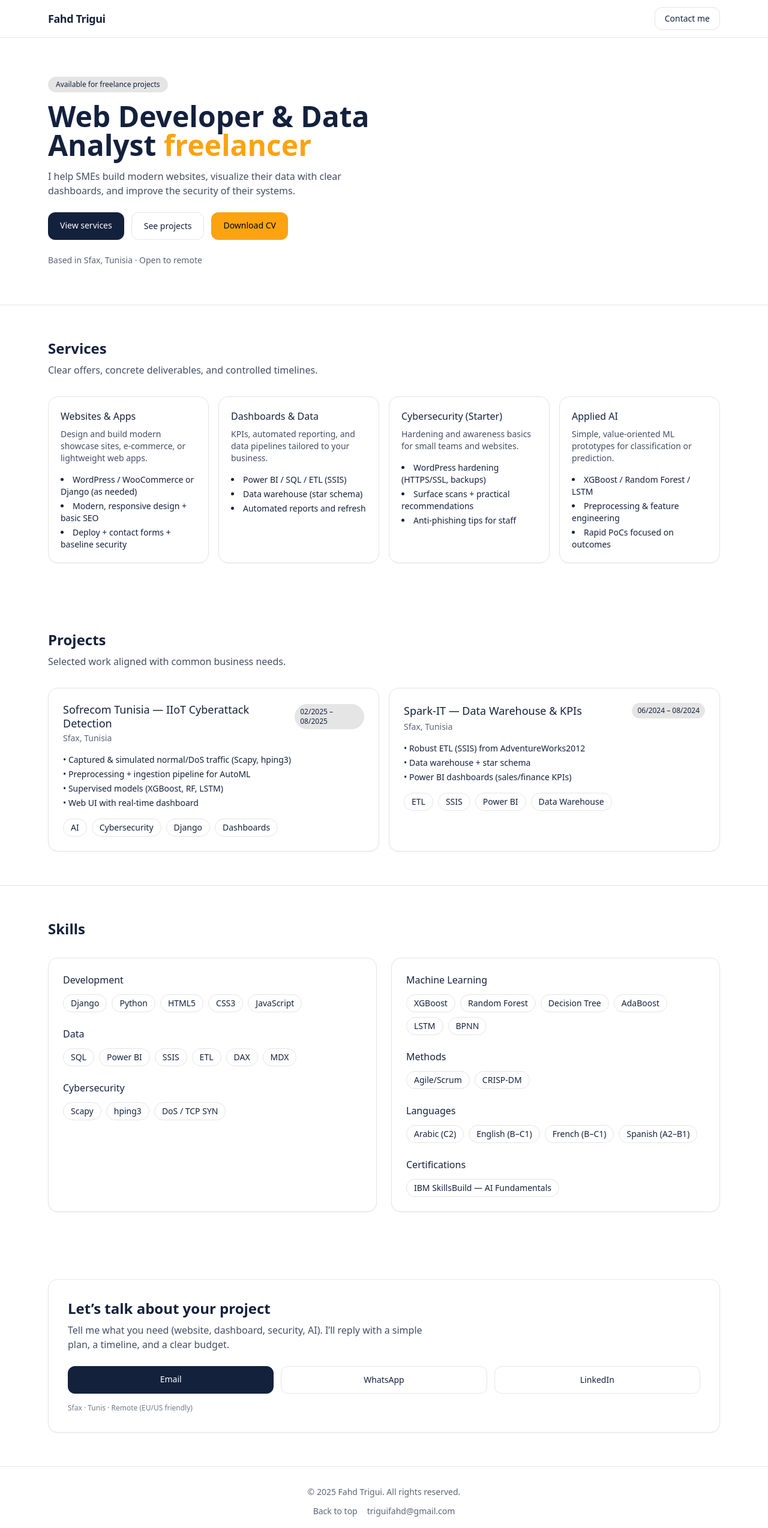
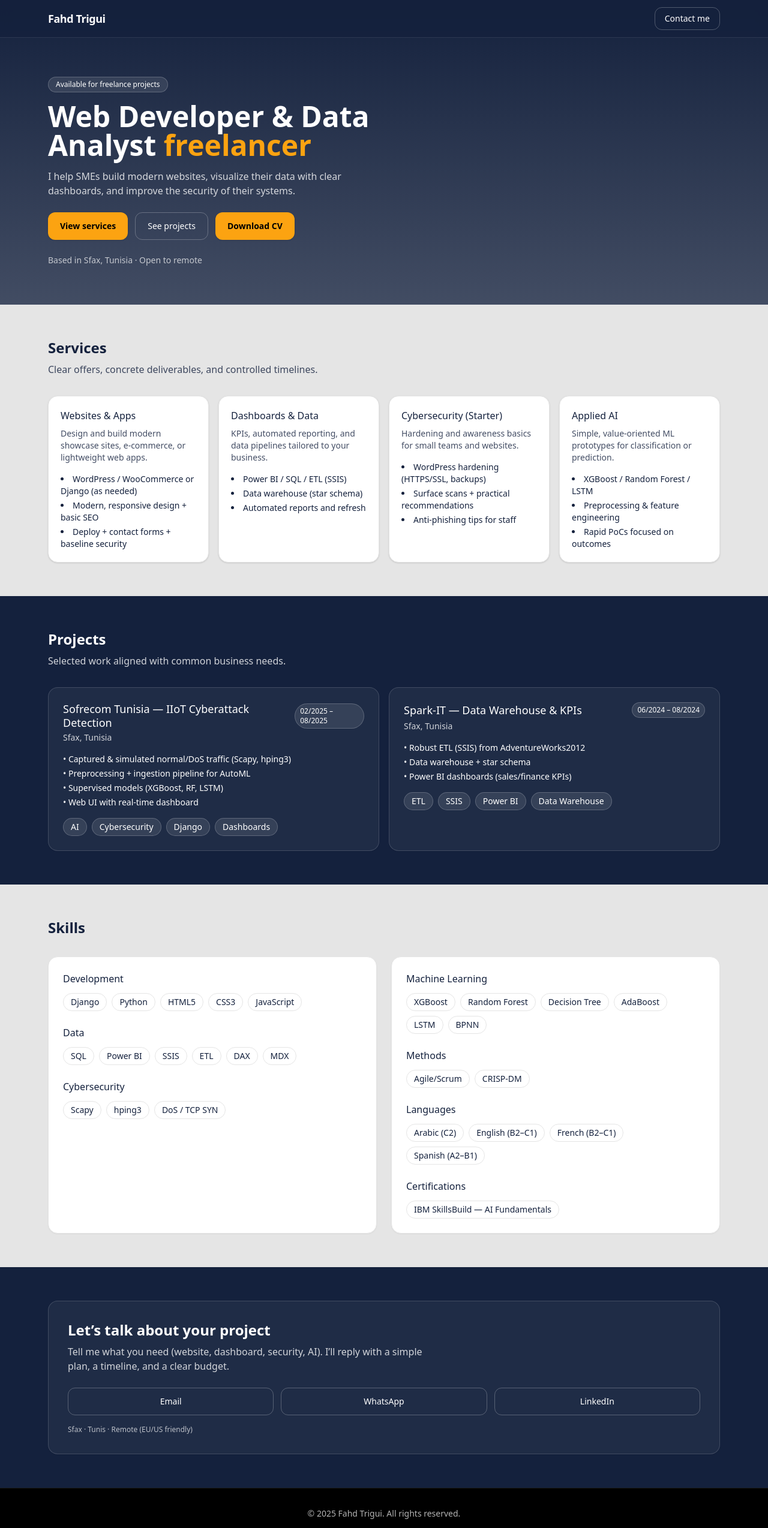
Before and after one commit to fahdtrigui/my-portfolio, a React (Vite) app: page / in a window 1280 px wide. Shown: the top 2548 px of the page at 60% size. Built offline with nearby package versions, Linux system fonts and the light colour scheme.

Commit message:
English version + new colors + language levels

```diff
--- a/src/Portfolio.jsx
+++ b/src/Portfolio.jsx
@@ -77,21 +77,48 @@ const skills = {
   Sec: ["Scapy", "hping3", "DoS / TCP SYN"],
   ML: ["XGBoost", "Random Forest", "Decision Tree", "AdaBoost", "LSTM", "BPNN"],
   Method: ["Agile/Scrum", "CRISP-DM"],
-  // Language levels per your request:
-  Lang: [
-    "Arabic (C2)",
-    "English (B–C1)",
-    "French (B–C1)",
-    "Spanish (A2–B1)",
-  ],
+  Lang: ["Arabic (C2)", "English (B2–C1)", "French (B2–C1)", "Spanish (A2–B1)"],
 };
 
-const Chips = ({ items }) => (
+/* ---------- UI HELPERS ---------- */
+
+const ButtonPrimary = ({ href, children, download, target, rel }) => (
+  <a
+    href={href}
+    download={download}
+    target={target}
+    rel={rel}
+    className="inline-flex items-center justify-center rounded-xl bg-[#fca311] text-black px-5 py-3 text-sm font-semibold hover:opacity-90 transition shadow"
+  >
+    {children}
+  </a>
+);
+
+const ButtonSecondary = ({ href, children, target, rel, dark = false }) => (
+  <a
+    href={href}
+    target={target}
+    rel={rel}
+    className={`inline-flex items-center justify-center rounded-xl px-5 py-3 text-sm transition border ${
+      dark
+        ? "border-white/25 text-white hover:bg-white/10"
+        : "border-[#e5e5e5] text-[#14213d] bg-white hover:bg-[#e5e5e5]"
+    }`}
+  >
+    {children}
+  </a>
+);
+
+const Chips = ({ items, dark = false }) => (
   <div className="flex flex-wrap gap-2">
     {items.map((t) => (
       <span
         key={t}
-        className="px-3 py-1 rounded-full border bg-white text-[#14213d] border-[#e5e5e5] text-sm"
+        className={`px-3 py-1 rounded-full text-sm ${
+          dark
+            ? "bg-white/10 border border-white/20 text-white"
+            : "bg-white border border-[#e5e5e5] text-[#14213d]"
+        }`}
       >
         {t}
       </span>
@@ -99,13 +126,13 @@ const Chips = ({ items }) => (
   </div>
 );
 
-/* ---------- UI ---------- */
+/* ---------- PAGE ---------- */
 
 export default function Portfolio() {
   return (
-    <div className="min-h-screen bg-[#ffffff] text-[#14213d]">
-      {/* Header */}
-      <header className="sticky top-0 z-20 bg-white/90 backdrop-blur border-b border-[#e5e5e5]">
+    <div className="min-h-screen bg-gradient-to-b from-[#14213d] to-black text-white">
+      {/* Header (dark) */}
+      <header className="sticky top-0 z-30 bg-[#14213d]/80 backdrop-blur border-b border-white/10">
         <div className="max-w-6xl mx-auto px-4 py-3 flex items-center justify-between">
           <a href="#home" className="font-semibold text-lg tracking-tight">
             Fahd Trigui
@@ -118,61 +145,52 @@ export default function Portfolio() {
           </nav>
           <a
             href="#contact"
-            className="inline-flex items-center gap-2 rounded-xl border border-[#e5e5e5] bg-white px-4 py-2 text-sm hover:bg-[#fca311] hover:text-black transition"
+            className="inline-flex items-center gap-2 rounded-xl border border-white/25 px-4 py-2 text-sm hover:bg-white/10 transition"
           >
             Contact me
           </a>
         </div>
       </header>
 
-      {/* Hero */}
+      {/* Hero (dark) */}
       <section id="home" className="relative">
         <div className="max-w-6xl mx-auto px-4 py-16 grid md:grid-cols-2 gap-10 items-center">
           <div>
-            <div className="inline-flex items-center gap-2 rounded-full border border-[#e5e5e5] bg-[#e5e5e5] px-3 py-1 text-xs text-[#14213d]">
+            <div className="inline-flex items-center gap-2 rounded-full border border-white/20 bg-white/10 px-3 py-1 text-xs">
               Available for freelance projects
             </div>
             <h1 className="mt-4 text-4xl md:text-5xl font-bold leading-tight">
-              Web Developer & Data Analyst <span className="text-[#fca311]">freelancer</span>
+              Web Developer & Data Analyst{" "}
+              <span className="text-[#fca311]">freelancer</span>
             </h1>
-            <p className="mt-4 text-[#14213d]/80 max-w-prose">
+            <p className="mt-4 text-white/80 max-w-prose">
               I help SMEs build modern websites, visualize their data with clear dashboards,
               and improve the security of their systems.
             </p>
             <div className="mt-6 flex flex-wrap gap-3">
-              <a
-                href="#services"
-                className="rounded-xl bg-[#14213d] text-white px-5 py-3 text-sm hover:bg-black transition"
-              >
-                View services
-              </a>
-              <a
-                href="#projects"
-                className="rounded-xl border border-[#e5e5e5] bg-white px-5 py-3 text-sm hover:bg-[#e5e5e5] transition"
-              >
+              <ButtonPrimary href="#services">View services</ButtonPrimary>
+              <ButtonSecondary href="#projects" dark>
                 See projects
-              </a>
-              {/* Download CV */}
-              <a
+              </ButtonSecondary>
+              <ButtonPrimary
                 href={`${import.meta.env.BASE_URL}CV_Fahd_Trigui.pdf`}
                 download
-                className="rounded-xl bg-[#fca311] text-black px-5 py-3 text-sm hover:bg-[#f7b63c] transition"
               >
                 Download CV
-              </a>
+              </ButtonPrimary>
             </div>
-            <div className="mt-6 text-sm text-[#14213d]/70">
+            <div className="mt-6 text-sm text-white/70">
               Based in Sfax, Tunisia · Open to remote
             </div>
           </div>
           <div className="md:justify-self-end">
-            {/* Add a hero image or illustration later if you like */}
+            {/* Add an image/illustration later if desired */}
           </div>
         </div>
       </section>
 
-      {/* Services */}
-      <section id="services" className="py-14 border-t border-[#e5e5e5] bg-[#ffffff]">
+      {/* Services (light) */}
+      <section id="services" className="py-14 bg-[#e5e5e5] text-[#14213d]">
         <div className="max-w-6xl mx-auto px-4">
           <h2 className="text-2xl font-semibold">Services</h2>
           <p className="mt-2 text-[#14213d]/80 max-w-2xl">
@@ -182,7 +200,7 @@ export default function Portfolio() {
             {services.map((s) => (
               <article
                 key={s.title}
-                className="rounded-2xl border border-[#e5e5e5] bg-white p-5 shadow-[0_1px_0_rgba(0,0,0,0.04)]"
+                className="rounded-2xl border border-[#e5e5e5] bg-white p-5 shadow hover:shadow-lg hover:border-[#fca311] transition"
               >
                 <h3 className="font-medium">{s.title}</h3>
                 <p className="mt-2 text-sm text-[#14213d]/80">{s.desc}</p>
@@ -197,30 +215,33 @@ export default function Portfolio() {
         </div>
       </section>
 
-      {/* Projects */}
-      <section id="projects" className="py-14">
+      {/* Projects (dark) */}
+      <section id="projects" className="py-14 bg-[#14213d] text-white">
         <div className="max-w-6xl mx-auto px-4">
           <h2 className="text-2xl font-semibold">Projects</h2>
-          <p className="mt-2 text-[#14213d]/80 max-w-2xl">
+          <p className="mt-2 text-white/80 max-w-2xl">
             Selected work aligned with common business needs.
           </p>
           <div className="mt-8 grid md:grid-cols-2 gap-4">
             {projects.map((p) => (
-              <article key={p.title} className="rounded-2xl border border-[#e5e5e5] bg-white p-6 shadow-sm">
+              <article
+                key={p.title}
+                className="rounded-2xl border border-white/15 bg-white/5 p-6 shadow-sm"
+              >
                 <div className="flex items-center justify-between gap-3">
                   <h3 className="text-lg font-medium leading-tight">{p.title}</h3>
-                  <span className="text-xs px-2 py-1 rounded-full bg-[#e5e5e5] border border-[#e5e5e5]">
+                  <span className="text-xs px-2 py-1 rounded-full bg-white/10 border border-white/20">
                     {p.period}
                   </span>
                 </div>
-                <div className="mt-1 text-sm text-[#14213d]/70">{p.location}</div>
-                <div className="mt-4 space-y-1 text-sm text-[#14213d]">
+                <div className="mt-1 text-sm text-white/80">{p.location}</div>
+                <div className="mt-4 space-y-1 text-sm">
                   {p.points.map((pt) => (
                     <div key={pt}>• {pt}</div>
                   ))}
                 </div>
                 <div className="mt-4">
-                  <Chips items={p.tags} />
+                  <Chips items={p.tags} dark />
                 </div>
               </article>
             ))}
@@ -228,11 +249,11 @@ export default function Portfolio() {
         </div>
       </section>
 
-      {/* Skills */}
-      <section id="skills" className="py-14 border-t border-[#e5e5e5] bg-[#ffffff]">
+      {/* Skills (light) */}
+      <section id="skills" className="py-14 bg-[#e5e5e5] text-[#14213d]">
         <div className="max-w-6xl mx-auto px-4">
           <h2 className="text-2xl font-semibold">Skills</h2>
-          <div className="mt-8 grid md:grid-cols-2 gap-6">
+        <div className="mt-8 grid md:grid-cols-2 gap-6">
             <div className="rounded-2xl border border-[#e5e5e5] bg-white p-6 shadow-sm">
               <h3 className="font-medium">Development</h3>
               <div className="mt-3"><Chips items={skills.Dev} /></div>
@@ -250,54 +271,53 @@ export default function Portfolio() {
               <h3 className="mt-6 font-medium">Languages</h3>
               <div className="mt-3"><Chips items={skills.Lang} /></div>
               <h3 className="mt-6 font-medium">Certifications</h3>
-              <div className="mt-3"><Chips items={["IBM SkillsBuild — AI Fundamentals"]} /></div>
+              <div className="mt-3">
+                <Chips items={["IBM SkillsBuild — AI Fundamentals"]} />
+              </div>
             </div>
           </div>
         </div>
       </section>
 
-      {/* Contact */}
-      <section id="contact" className="py-14">
+      {/* Contact (dark) */}
+      <section id="contact" className="py-14 bg-[#14213d] text-white">
         <div className="max-w-6xl mx-auto px-4">
-          <div className="rounded-2xl border border-[#e5e5e5] bg-white p-8 shadow-sm">
+          <div className="rounded-2xl border border-white/15 bg-white/5 p-8 shadow-sm">
             <h2 className="text-2xl font-semibold">Let’s talk about your project</h2>
-            <p className="mt-2 text-[#14213d]/80 max-w-prose">
+            <p className="mt-2 text-white/80 max-w-prose">
               Tell me what you need (website, dashboard, security, AI). I’ll reply with a simple plan,
               a timeline, and a clear budget.
             </p>
             <div className="mt-6 grid sm:grid-cols-3 gap-3 text-sm">
-              <a
-                href="mailto:triguifahd@gmail.com"
-                className="rounded-xl bg-[#14213d] text-white px-5 py-3 text-center hover:bg-black transition"
-              >
+              <ButtonSecondary href="mailto:triguifahd@gmail.com" dark>
                 Email
-              </a>
-              <a
+              </ButtonSecondary>
+              <ButtonSecondary
                 href="https://wa.me/21656129988"
                 target="_blank"
                 rel="noreferrer"
-                className="rounded-xl border border-[#e5e5e5] bg-white px-5 py-3 text-center hover:bg-[#e5e5e5] transition"
+                dark
               >
                 WhatsApp
-              </a>
-              <a
+              </ButtonSecondary>
+              <ButtonSecondary
                 href="https://linkedin.com/in/fahd-trigui-512799252"
                 target="_blank"
                 rel="noreferrer"
-                className="rounded-xl border border-[#e5e5e5] bg-white px-5 py-3 text-center hover:bg-[#e5e5e5] transition"
+                dark
               >
                 LinkedIn
-              </a>
+              </ButtonSecondary>
             </div>
-            <p className="mt-4 text-xs text-[#14213d]/60">
+            <p className="mt-4 text-xs text-white/70">
               Sfax · Tunis · Remote (EU/US friendly)
             </p>
           </div>
         </div>
       </section>
 
-      {/* Footer */}
-      <footer className="py-8 border-t border-[#e5e5e5] text-sm text-[#14213d]/70">
+      {/* Footer (dark) */}
+      <footer className="py-8 border-t border-white/10 text-sm text-white/70 bg-black">
         <div className="max-w-6xl mx-auto px-4 flex flex-col md:flex-row items-center justify-between gap-3">
           <div>© {new Date().getFullYear()} Fahd Trigui. All rights reserved.</div>
           <div className="flex items-center gap-4">
```
